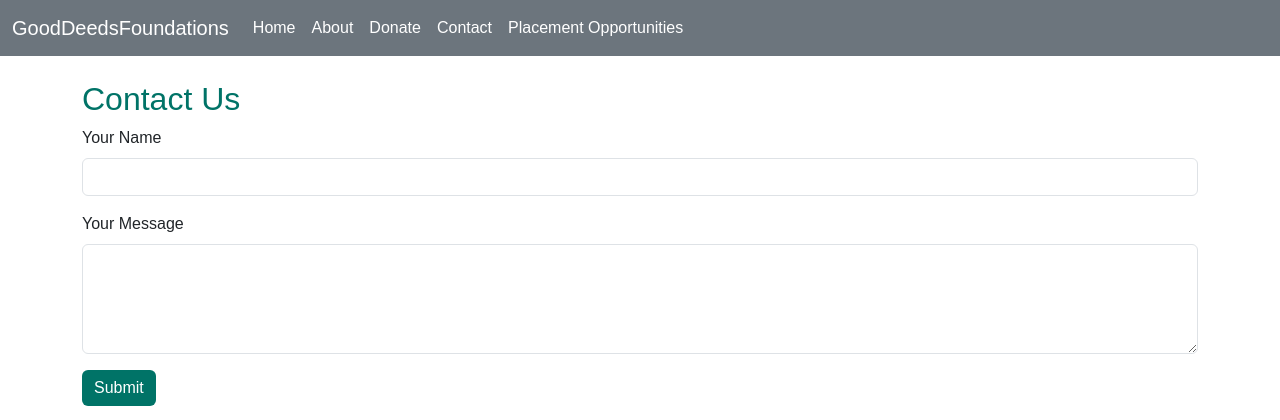
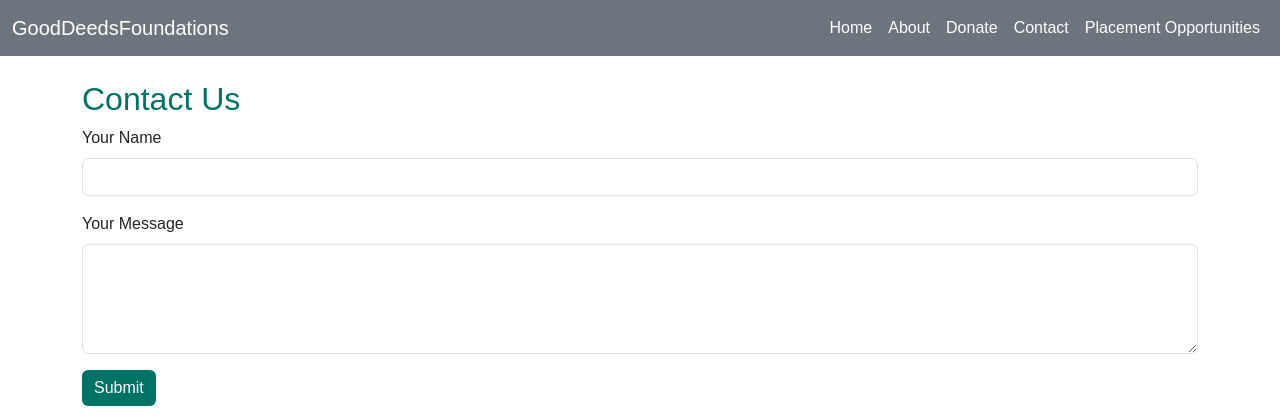
Before and after one commit to sureshijjada/gooddeedsfoundations, a Flask app: page /contact in a window 1280 px wide. Shown: the top 420 px of the page. Run offline with Flask 3, Linux system fonts and the light colour scheme.

Commit message:
Update base.html

```diff
--- a/templates/base.html
+++ b/templates/base.html
@@ -7,13 +7,14 @@
       href="https://cdn.jsdelivr.net/npm/bootstrap@5.3.0/dist/css/bootstrap.min.css"
       rel="stylesheet"
     />
+     <script src="https://cdn.jsdelivr.net/npm/bootstrap@5.3.0/dist/js/bootstrap.bundle.min.js"></script>
     <link rel="stylesheet" href="/static/css/styles.css" />
     <title>GoodDeedsFoundations</title>
   </head>
   <body>
-    <nav class="navbar navbar-expand-lg bg-secondary text-white">
+    <nav class="navbar navbar-expand-lg navbar-light bg-secondary">
       <div class="container-fluid">
-        <a class="navbar-brand text-white" href="/">GoodDeedsFoundations</a>
+        <a class="navbar-brand text-white" href="#">GoodDeedsFoundations</a>
         <button
           class="navbar-toggler"
           type="button"
@@ -26,7 +27,7 @@
           <span class="navbar-toggler-icon"></span>
         </button>
         <div class="collapse navbar-collapse" id="navbarNav">
-          <ul class="navbar-nav">
+          <ul class="navbar-nav ms-auto">
             <li class="nav-item">
               <a class="nav-link text-white" href="/">Home</a>
             </li>
```
